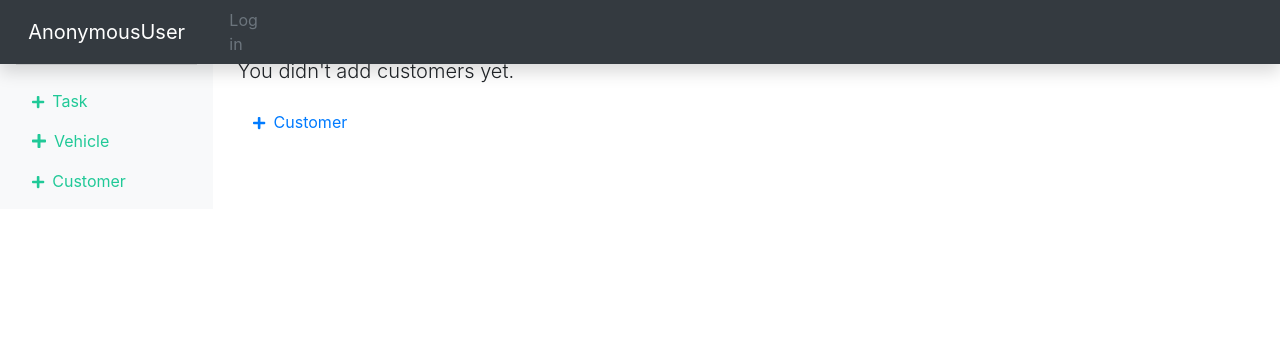
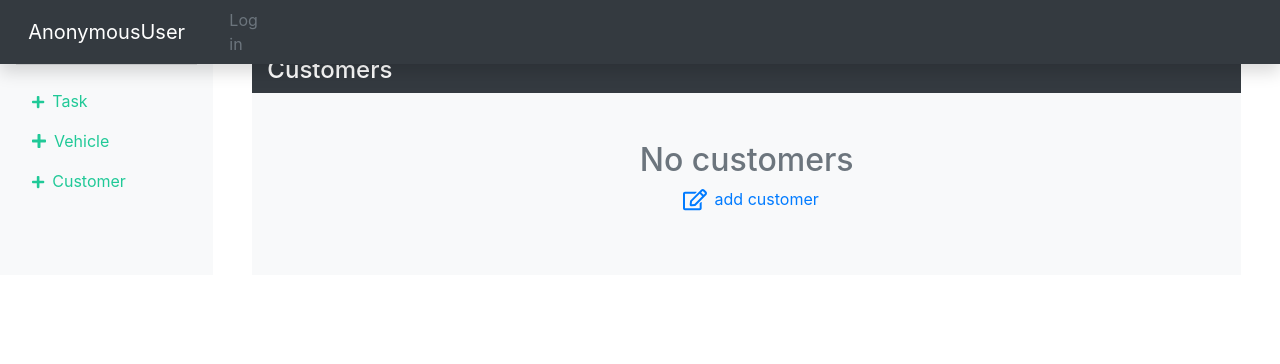
Before and after one commit to grinyahoo/wm-django, a Django app: template workshop/templates/workshop/customerList.html in a window 1280 px wide. Shown: the top 364 px of the page. Run offline with Django 3.2, Linux system fonts and the light colour scheme; the template is opened without the code that fills it, so the values that code supplies are empty; some libraries are stand-ins or nearby versions.

Commit message:
New customer list markup

```diff
--- a/workshop/templates/workshop/customerList.html
+++ b/workshop/templates/workshop/customerList.html
@@ -1,16 +1,48 @@
 {% extends 'workshop/base.html' %}
 {% block content %}
-      {% if customers %}
-      <h3>Your customers: <small><a href="">+ Add</a></small></h3>
-      <ul class="list-group list-group-flush">
-        {% for customer in customers %}
-        <li class="list-group-item">
-          <a href="{% url 'workshop:customerDetail' customer.id %}">{{ customer }}</a>
-        </li>
-        {% endfor %}
-      </ul>
-      {% else %}
-      <p class="lead">You didn't add customers yet.</p>
-      <p><a class="nav-link add-customer" href="#"><i class="fas fa-plus fa-sm"></i><span class="ml-2">Customer</span></a></p>
-      {% endif %}
+<div class="container h-100">
+  <div class="row">
+    <div class="col">
+      <div class="container">
+        <div class="row bg-dark text-white">
+          <div class="col">
+              <h4>Customers</h4>
+          </div>
+        </div>
+        <div class="row">
+          {% if customers %}
+            <table class="table table-striped table-hover">
+              <thead>
+                <tr>
+                  <th scope="col">Name</th>
+                  <th scope="col">Phone</th>
+                  <th scope="col">City</th>
+                  <th scope="col"></th>
+                </tr>
+              </thead>
+              <tbody>
+                  {% for customer in customers %}
+                  <tr>
+                    <td>{{ customer.name }}</td>
+                    <td>{{ customer.phone }}</td>
+                    <td>{{ customer.city }}</td>
+                    <td class="text-right">
+                      <a href="{% url "workshop:customerDetail" customer.id %}"><i class="far fa-edit"></i></a>
+                    </td>
+                  </tr>
+                  {% endfor %}
+              </tbody>
+            </table>
+          </div>
+          {% else %}
+          <div class="col text-center bg-light text-secondary p-5">
+            <h2>No customers</h2>
+            <p><a href="/"><i class="far fa-edit fa-lg mx-2"></i>add customer</a></p>
+          </div>
+          {% endif %}
+        </div>
+      </div>
+    </div>
+  </div>
+</div>
 {% endblock %}
```
